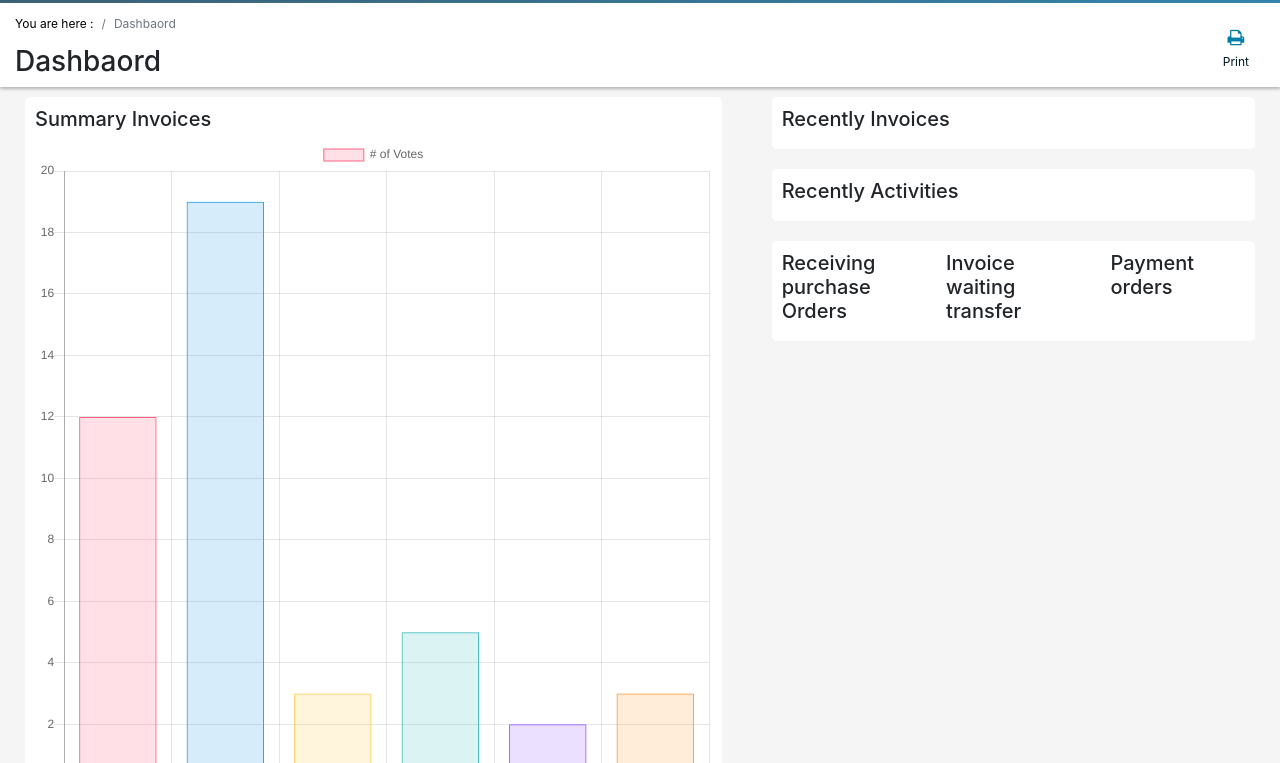
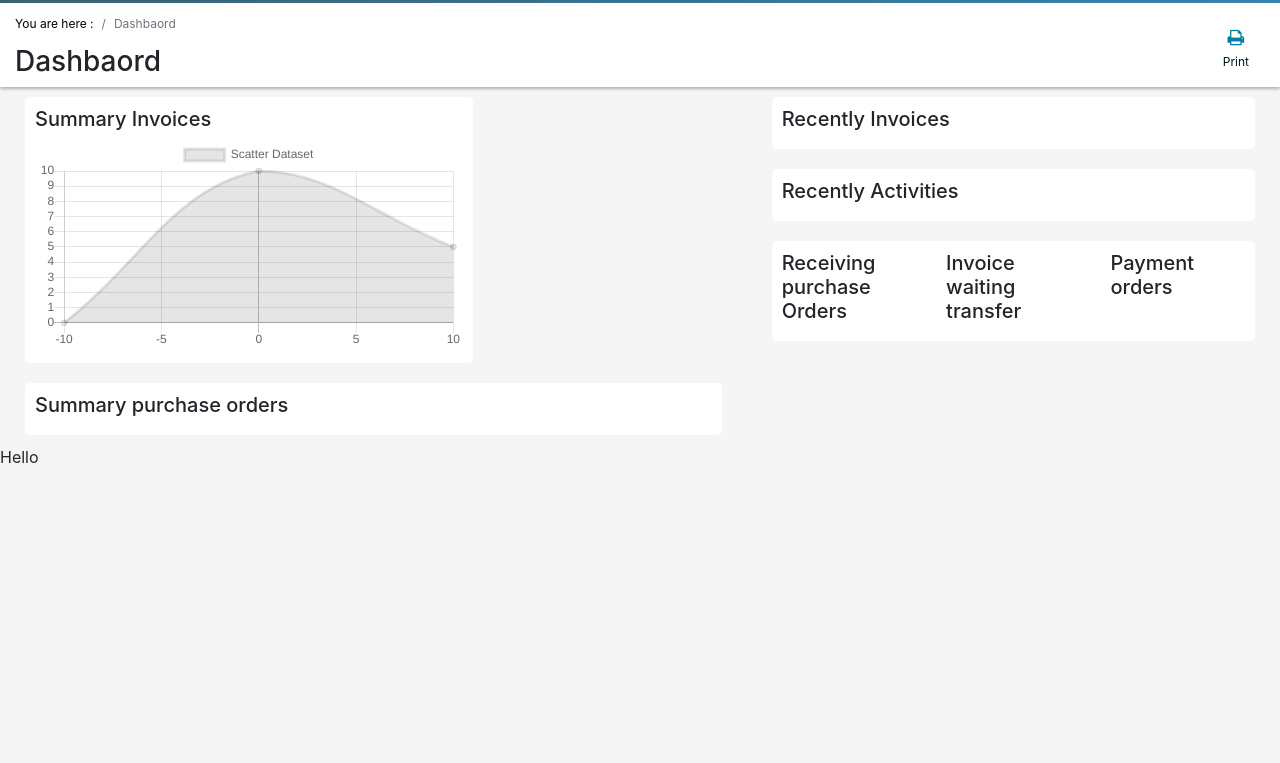
Before and after one commit to narinbsru/reactjs, a React app: page / in a window 1280 px wide. Shown: the part 37-800 px from the top of the page. Built offline with nearby package versions, Linux system fonts and the light colour scheme.

Commit message:
add node file

```diff
--- a/src/assets/styles/panel.scss
+++ b/src/assets/styles/panel.scss
@@ -3,4 +3,5 @@
   padding: 10px;
   background-color: #ffffff;
   border-radius: 5px;
+
 }
--- a/src/index.html
+++ b/src/index.html
@@ -474,10 +474,10 @@
     <div class="row">
         <div class="col-md-7">
             <div class="row">
-                <div class="col-md-12">
+                <div class="col-md-8">
                     <div class="panel-content">
                         <h5>Summary Invoices</h5>
-                        <canvas id="myChart" width="400" height="400"></canvas>
+                        <canvas id="myChart" class="chart-content"></canvas>
                     </div>
                 </div>
             </div>
--- a/src/js/index.js
+++ b/src/js/index.js
@@ -18,37 +18,28 @@ ReactDOM.render( <MainApp/> ,document.getElementById('mainapp') );
 (function () {
     var ctx = document.getElementById('myChart');
     new Chart(ctx, {
-        type: 'bar',
+        type: 'line',
         data: {
-            labels: ['Red', 'Blue', 'Yellow', 'Green', 'Purple', 'Orange'],
             datasets: [{
-                label: '# of Votes',
-                data: [12, 19, 3, 5, 2, 3],
-                backgroundColor: [
-                    'rgba(255, 99, 132, 0.2)',
-                    'rgba(54, 162, 235, 0.2)',
-                    'rgba(255, 206, 86, 0.2)',
-                    'rgba(75, 192, 192, 0.2)',
-                    'rgba(153, 102, 255, 0.2)',
-                    'rgba(255, 159, 64, 0.2)'
-                ],
-                borderColor: [
-                    'rgba(255,99,132,1)',
-                    'rgba(54, 162, 235, 1)',
-                    'rgba(255, 206, 86, 1)',
-                    'rgba(75, 192, 192, 1)',
-                    'rgba(153, 102, 255, 1)',
-                    'rgba(255, 159, 64, 1)'
-                ],
-                borderWidth: 1
+                label: 'Scatter Dataset',
+                data: [{
+                        x: -10,
+                        y: 0
+                    }, {
+                        x: 0,
+                        y: 10
+                    }, {
+                        x: 10,
+                        y: 5
+                }]
             }]
         },
         options: {
+            responsive: true,
             scales: {
-                yAxes: [{
-                    ticks: {
-                        beginAtZero:true
-                    }
+                xAxes: [{
+                    type: 'linear',
+                    position: 'bottom'
                 }]
             }
         }
```
Also changed, not shown: node.txt (added).
